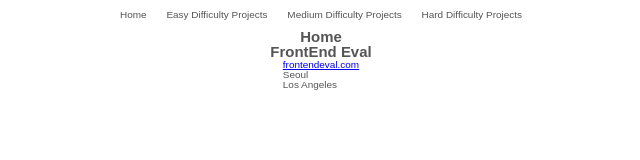
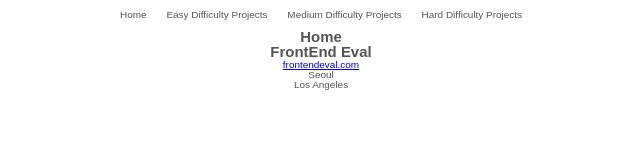
Before and after one commit to deltam3/frontendeval, a React (Vite) app in the folder consolidated/: page / in a window 1280 px wide. Shown: the top 160 px of the page, without its empty margins (319-959 px from the left). Built offline with nearby package versions, Linux system fonts and the light colour scheme.

Commit message:
added key to the map statement in Home

```diff
--- a/consolidated/src/pages/Home.tsx
+++ b/consolidated/src/pages/Home.tsx
@@ -19,7 +19,7 @@
   `;
 
   const result = props.dateList.map((item) => {
-    return <p>{item.city}</p>;
+    return <p key={item.city}>{item.city}</p>;
   });
 
   return (
@@ -28,8 +28,8 @@
       <h2>FrontEnd Eval</h2>
       <p>
         <a href="https://frontendeval.com/">frontendeval.com</a>
-        {result}
       </p>
+      {result}
     </HomeContainer>
   );
 };
```
